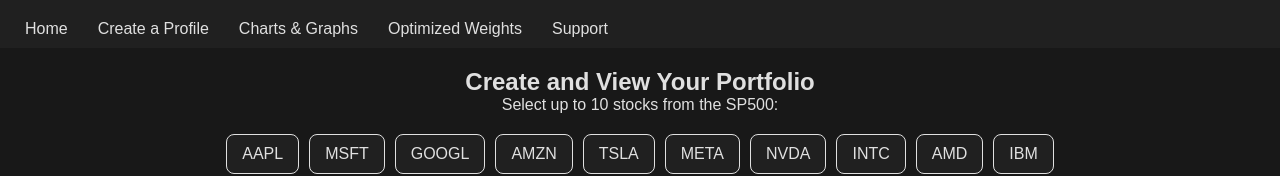
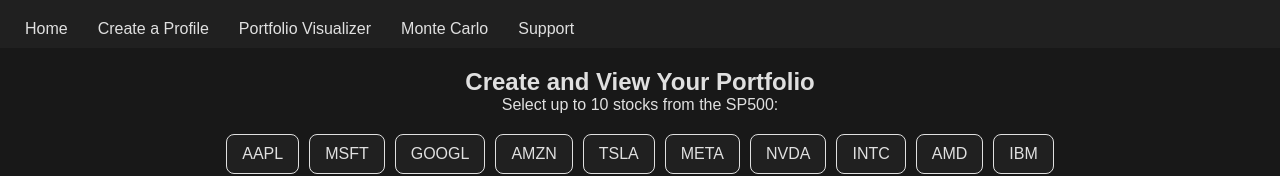
Before and after one commit to Jbat005/Website, a website: page charts-graphs.html in a window 1280 px wide. Shown: the top 176 px of the page. Drawn offline with nearby package versions, Linux system fonts and the light colour scheme.

Commit message:
renaming menu

```diff
--- a/charts-graphs.html
+++ b/charts-graphs.html
@@ -210,8 +210,8 @@
         <div class="menu-links" id="menu">
             <a href="index.html">Home</a>
             <a href="create-profile.html">Create a Profile</a>
-            <a href="charts-graphs.html">Charts & Graphs</a>
-            <a href="optimized-weights.html">Optimized Weights</a>
+            <a href="charts-graphs.html">Portfolio Visualizer</a>
+            <a href="optimized-weights.html">Monte Carlo</a>
             <a href="support.html">Support</a>
         </div>
     </div>
```
Also changed, not shown: create-profile.html (+2 -2 lines), optimized-weights.html (+2 -1 lines), support.html (+2 -2 lines).
